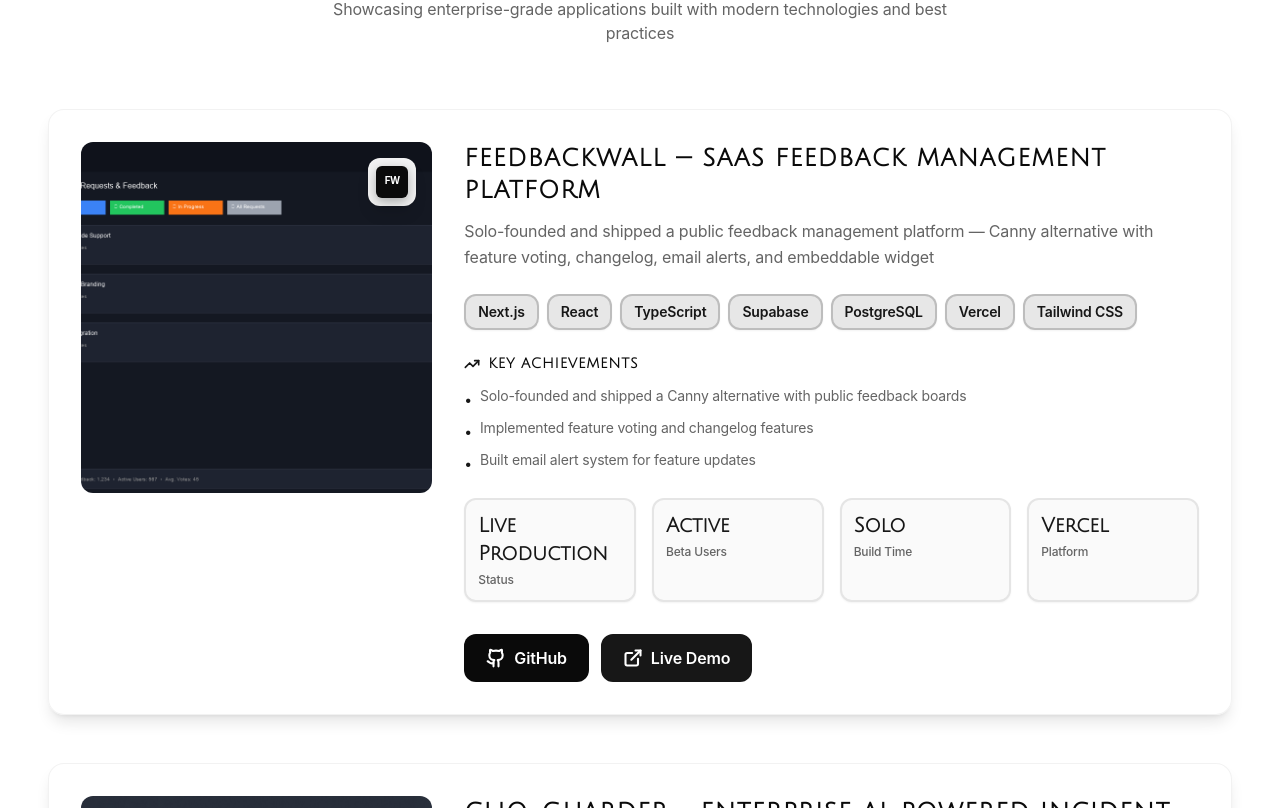
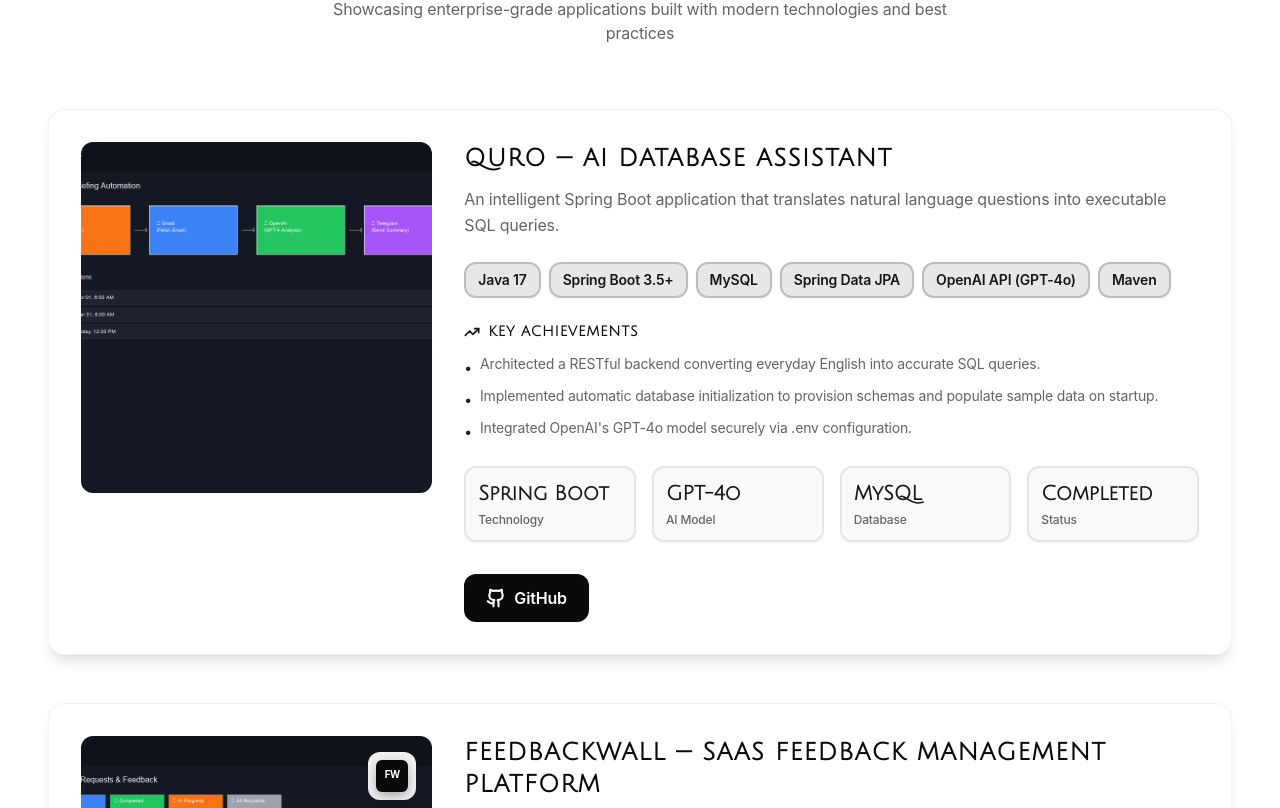
Before and after one commit to shriram1206/personal-portfolio1, a React (Vite) app: page / in a window 1280 px wide. Shown: the part 2212-3020 px from the top of the page. Built offline with nearby package versions, Linux system fonts and the light colour scheme; no server answers.

Commit message:
feat: add Quro AI Database Assistant project

```diff
--- a/src/data/portfolio.ts
+++ b/src/data/portfolio.ts
@@ -16,6 +16,38 @@
 };
 
 export const projects: Project[] = [
+    {
+        id: 'quro-db',
+        title: 'Quro — AI Database Assistant',
+        description: 'An intelligent Spring Boot application that translates natural language questions into executable SQL queries.',
+        longDescription: 'Quro acts as an AI-powered database assistant, allowing users to interact with their MySQL databases using plain English. Built with Spring Boot and powered by OpenAI\'s GPT-4o model, it bridges the gap between non-technical users and database management.',
+        techStack: ['Java 17', 'Spring Boot 3.5+', 'MySQL', 'Spring Data JPA', 'OpenAI API (GPT-4o)', 'Maven'],
+        achievements: [
+            'Architected a RESTful backend converting everyday English into accurate SQL queries.',
+            'Implemented automatic database initialization to provision schemas and populate sample data on startup.',
+            'Integrated OpenAI\'s GPT-4o model securely via .env configuration.',
+            'Developed a clean, responsive web interface for querying and viewing results interactively.'
+        ],
+        technicalDetails: [
+            'Spring Boot API & Web Interface',
+            'GPT-4o natural language processing',
+            'Secure credential management',
+            'Auto schema provisioning'
+        ],
+        metrics: [
+            { label: 'Technology', value: 'Spring Boot' },
+            { label: 'AI Model', value: 'GPT-4o' },
+            { label: 'Database', value: 'MySQL' },
+            { label: 'Status', value: 'Completed' },
+        ],
+        links: {
+            live: '',
+            github: 'https://github.com/shriram1206/quro-db',
+        },
+        image: '/projects/ai-agent.png',
+        date: '2026',
+        logo: '',
+    },
     {
         id: 'feedbackwall',
         title: 'FeedbackWall — SaaS Feedback Management Platform',
```
